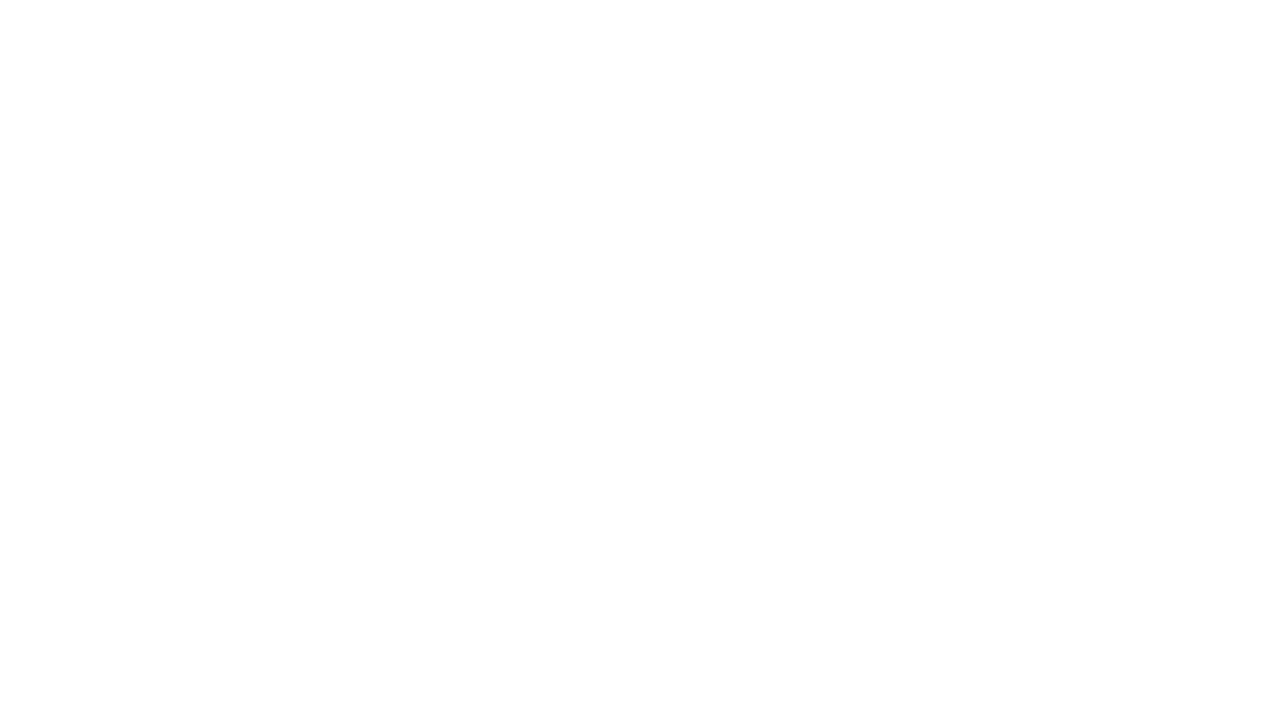
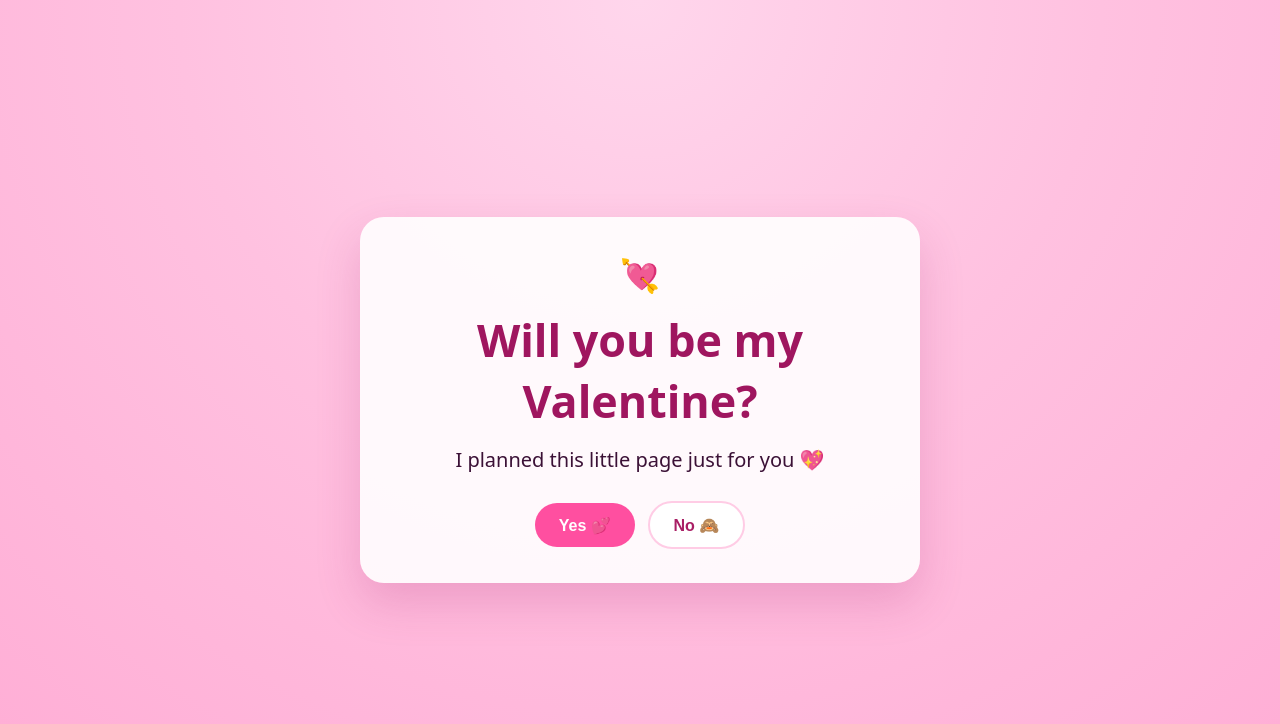
Before and after one commit to alvarobgodoy/polina, a plain HTML site: page index.html in a window 1280 px wide. Drawn offline with Linux system fonts and the light colour scheme.

Commit message:
Create interactive Valentine proposal page

```diff
--- a/index.html
+++ b/index.html
@@ -1,11 +1,174 @@
 <!DOCTYPE html>
 <html lang="en">
 <head>
-    <meta charset="UTF-8">
-    <meta name="viewport" content="width=device-width, initial-scale=1.0">
-    <title>Document</title>
+  <meta charset="UTF-8" />
+  <meta name="viewport" content="width=device-width, initial-scale=1.0" />
+  <title>Be My Valentine?</title>
+  <style>
+    :root {
+      font-family: "Poppins", system-ui, -apple-system, BlinkMacSystemFont, "Segoe UI", sans-serif;
+      color: #3b1136;
+      background: radial-gradient(circle at top, #ffd6ec, #ffc1e0 45%, #ffadd5 100%);
+    }
+
+    * {
+      box-sizing: border-box;
+    }
+
+    body {
+      margin: 0;
+      min-height: 100vh;
+      display: grid;
+      place-items: center;
+      overflow: hidden;
+    }
+
+    .card {
+      width: min(92vw, 560px);
+      background: rgba(255, 255, 255, 0.9);
+      border-radius: 24px;
+      box-shadow: 0 20px 45px rgba(167, 34, 108, 0.2);
+      padding: 2.25rem 1.5rem 2rem;
+      text-align: center;
+      position: relative;
+    }
+
+    h1 {
+      font-size: clamp(1.8rem, 4vw, 2.8rem);
+      margin: 0;
+      color: #9f165f;
+    }
+
+    .heart {
+      font-size: 2rem;
+      margin-bottom: 0.8rem;
+      display: inline-block;
+      animation: pulse 1.3s infinite;
+    }
+
+    .prompt,
+    .success {
+      margin-top: 0.9rem;
+      font-size: clamp(1.05rem, 2.4vw, 1.25rem);
+      line-height: 1.5;
+    }
+
+    .success {
+      color: #870f4f;
+      font-weight: 600;
+    }
+
+    .buttons {
+      margin-top: 1.5rem;
+      display: flex;
+      justify-content: center;
+      align-items: center;
+      gap: 0.8rem;
+      flex-wrap: wrap;
+      min-height: 3.25rem;
+      position: relative;
+    }
+
+    button {
+      border: 0;
+      border-radius: 999px;
+      padding: 0.78rem 1.5rem;
+      font-weight: 700;
+      font-size: 1rem;
+      cursor: pointer;
+      transition: transform 180ms ease, box-shadow 180ms ease;
+    }
+
+    button:hover {
+      transform: translateY(-1px);
+      box-shadow: 0 10px 16px rgba(0, 0, 0, 0.1);
+    }
+
+    #yesBtn {
+      background: #ff4fa0;
+      color: #fff;
+    }
+
+    #noBtn {
+      background: #fff;
+      color: #a91f65;
+      border: 2px solid #ffcce5;
+    }
+
+    .hidden {
+      display: none;
+    }
+
+    @keyframes pulse {
+      0%,
+      100% {
+        transform: scale(1);
+      }
+
+      50% {
+        transform: scale(1.13);
+      }
+    }
+  </style>
 </head>
 <body>
+  <main class="card">
+    <div class="heart" aria-hidden="true">💘</div>
+    <h1>Will you be my Valentine?</h1>
+    <p class="prompt" id="promptText">I planned this little page just for you 💖</p>
+    <p class="success hidden" id="successText">YAY! You just made me the happiest person alive! 🌹✨</p>
 
+    <div class="buttons" id="buttonArea">
+      <button id="yesBtn" type="button">Yes 💕</button>
+      <button id="noBtn" type="button">No 🙈</button>
+    </div>
+  </main>
+
+  <script>
+    const noPhrases = [
+      'No 🙈',
+      'Are you sure? 🥺',
+      'Think again! 💭',
+      'Don\'t break my heart 💔',
+      'Pretty please? 🌸',
+      'Last chance 😘'
+    ];
+
+    const noBtn = document.getElementById('noBtn');
+    const yesBtn = document.getElementById('yesBtn');
+    const successText = document.getElementById('successText');
+    const promptText = document.getElementById('promptText');
+
+    let phraseIndex = 0;
+
+    function moveNoButton() {
+      const maxX = window.innerWidth - noBtn.offsetWidth - 10;
+      const maxY = window.innerHeight - noBtn.offsetHeight - 10;
+
+      const randomX = Math.max(10, Math.floor(Math.random() * maxX));
+      const randomY = Math.max(10, Math.floor(Math.random() * maxY));
+
+      noBtn.style.position = 'fixed';
+      noBtn.style.left = `${randomX}px`;
+      noBtn.style.top = `${randomY}px`;
+
+      phraseIndex = (phraseIndex + 1) % noPhrases.length;
+      noBtn.textContent = noPhrases[phraseIndex];
+    }
+
+    noBtn.addEventListener('mouseenter', moveNoButton);
+    noBtn.addEventListener('touchstart', (event) => {
+      event.preventDefault();
+      moveNoButton();
+    }, { passive: false });
+
+    yesBtn.addEventListener('click', () => {
+      promptText.textContent = 'Best. Answer. Ever. 💞';
+      successText.classList.remove('hidden');
+      noBtn.classList.add('hidden');
+      yesBtn.textContent = 'You said YES! 🎉';
+      yesBtn.disabled = true;
+    });
+  </script>
 </body>
 </html>
```
